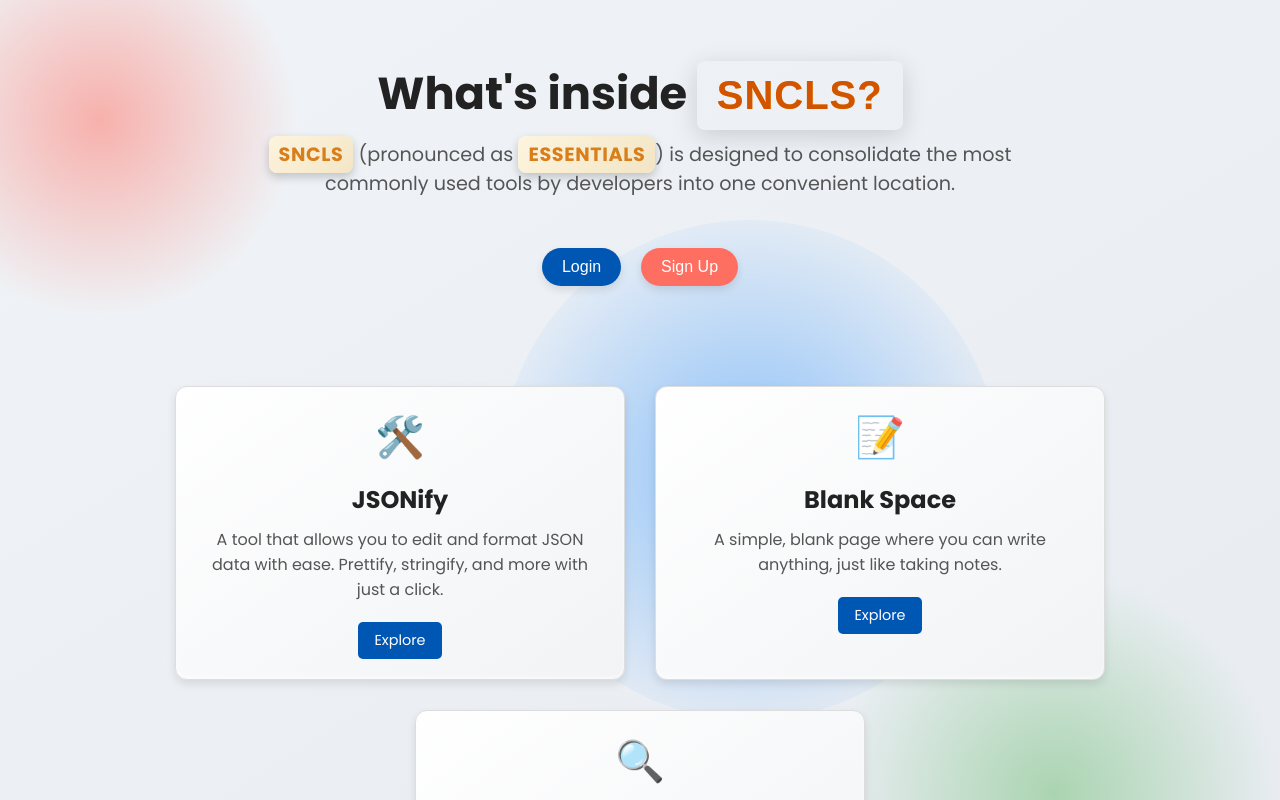
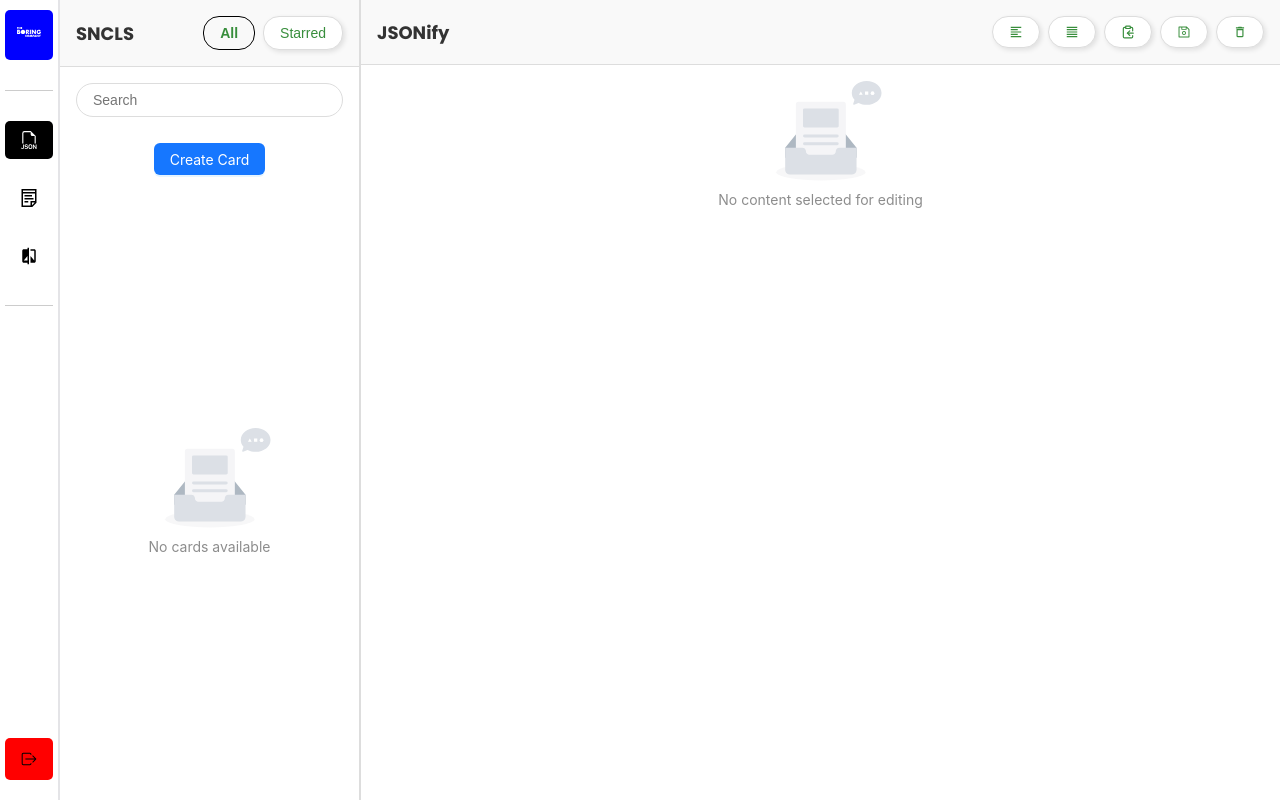
Before and after one commit to saikiran0925/sncls-v2, a React (Vite) app: page /jsonify in a window 1280 px wide. Before the commit this address led to /. Shown: the top 800 px of the page. Built offline with nearby package versions, Linux system fonts and the light colour scheme.

Commit message:
Implement localmode

```diff
--- a/src/components/CardSideBar.jsx
+++ b/src/components/CardSideBar.jsx
@@ -1,9 +1,10 @@
 import "../css/CardSideBar.css";
 import React, { useState, useEffect } from "react";
 import { useLocation } from "react-router-dom";
+import { Empty, Button } from "antd";
 import { timeAgo } from "../utilities/utils";
 
-const CardSideBar = ({ cardsData, onCardSelect }) => {
+const CardSideBar = ({ cardsData, onCardSelect, onCreateCard }) => {
   const [activeCardIndex, setActiveCardIndex] = useState(null);
   const location = useLocation();
   const path = location.pathname.slice(1);
@@ -25,8 +26,15 @@ const CardSideBar = ({ cardsData, onCardSelect }) => {
         </div>
       </div>
       <input className="search-bar" type="text" placeholder="Search" />
+      {/* Create Button */}
+      <div style={{ padding: "10px", textAlign: "center" }}>
+        <Button type="primary" onClick={onCreateCard}>
+          Create Card
+        </Button>
+      </div>
       <div className="card-list">
-        {cardsData.map((card, index) => (
+        {cardsData && cardsData.length > 0 ? (
+          cardsData.map((card, index) => (
             <div
               key={index}
               className={`card ${activeCardIndex === index ? "active-card" : ""}`}
@@ -44,7 +52,19 @@ const CardSideBar = ({ cardsData, onCardSelect }) => {
               <h4 className="card-subtitle">{card.title}</h4>
               {path !== "diff-editor" && <p className="card-content">{card.content.data}</p>}
             </div>
-        ))}
+          ))
+        ) : (
+          <div
+            style={{
+              display: "flex",
+              justifyContent: "center",
+              alignItems: "center",
+              height: "100%",
+            }}
+          >
+            <Empty description="No cards available" />
+          </div>
+        )}
       </div>
     </div>
   );
--- a/src/components/EditorComponent.jsx
+++ b/src/components/EditorComponent.jsx
@@ -1,20 +1,19 @@
-import React, { useContext, useState } from "react";
+import React, { useContext, useState, useEffect } from "react";
 import AppEditorComponent from "./AppEditorComponent";
 import AppDiffEditorComponent from "./AppDiffEditorComponent";
 import { useLocation } from "react-router-dom";
-import { MdFormatAlignLeft, MdCode, MdFormatAlignJustify } from "react-icons/md";
+import { MdFormatAlignLeft, MdCode, MdFormatAlignJustify, MdDeleteOutline } from "react-icons/md";
 import { LuClipboardCopy } from "react-icons/lu";
 import { AiOutlineSave } from "react-icons/ai";
 import "../css/EditorComponent.css";
-import { Tooltip } from "antd";
+import { Tooltip, Empty } from "antd";
 import { showNotification, generateISO8601 } from "../utilities/utils";
 import axiosInstance from "../services/axiosInstance";
 import AuthContext from "../services/contexts/AuthContext";
 
-const EditorComponent = ({ selectedCardContent, onContentChange }) => {
-
+const EditorComponent = ({ selectedCardContent, onContentChange, onDeleteCard }) => {
   const [currentEditorValue, setCurrentEditorValue] = useState(null);
-  const { updateCardContent } = useContext(AuthContext);
+  const { updateCardContent, isLocalMode } = useContext(AuthContext);
 
   const routeToConfig = {
     jsonify: {
@@ -23,24 +22,17 @@ const EditorComponent = ({ selectedCardContent, onContentChange }) => {
       buttons: [
         { name: "Prettify", icon: <MdFormatAlignLeft /> },
         { name: "Stringify", icon: <MdFormatAlignJustify /> },
-        {
-          name: "Copy", icon: <LuClipboardCopy />
-        },
-        {
-          name: "Save", icon: <AiOutlineSave />
-        },
+        { name: "Copy", icon: <LuClipboardCopy /> },
+        { name: "Save", icon: <AiOutlineSave /> },
+        { name: "Close Tab", icon: <MdDeleteOutline /> },
       ],
     },
     "blank-space": {
       title: "Blank Space",
       language: "",
       buttons: [
-        {
-          name: "Copy", icon: <LuClipboardCopy />
-        },
-        {
-          name: "Save", icon: <AiOutlineSave />
-        },
+        { name: "Copy", icon: <LuClipboardCopy /> },
+        { name: "Save", icon: <AiOutlineSave /> },
       ],
     },
     "diff-editor": {
@@ -62,115 +54,184 @@ const EditorComponent = ({ selectedCardContent, onContentChange }) => {
     buttons: [],
   };
 
-  const handlePrettify = () => {
-    try {
-      const editorValue = (currentEditorValue) ? (currentEditorValue) : selectedCardContent?.content?.data;
-      const parsedJson = JSON.parse(editorValue);
+  const fetchUpdatedCardContent = () => {
+    const cardDataString = localStorage.getItem("cards");
+    const cardData = cardDataString ? JSON.parse(cardDataString) : {};
 
-      const prettifiedJson = JSON.stringify(parsedJson, null, 2);
-
-      const updatedContent = {
-        ...selectedCardContent,
-        content: {
-          ...selectedCardContent.content,
-          data: prettifiedJson,
-        },
-      };
-
-      onContentChange(updatedContent);
-    } catch (error) {
-      showNotification("error", "Invalid JSON", "Please check the content for valid JSON format.");
-    }
-  };
-
-  const handleStringify = () => {
-    const content = (currentEditorValue) ? (currentEditorValue) : selectedCardContent?.content?.data;
-
-    try {
-      if (typeof content === "string") {
-        const parsedContent = JSON.parse(content);
-        const stringifiedContent = JSON.stringify(parsedContent);
-
-        const updatedContent = {
-          ...selectedCardContent,
-          content: {
-            ...selectedCardContent.content,
-            data: stringifiedContent,
-          },
-        };
-
-        onContentChange(updatedContent);
-      } else {
-        const stringifiedContent = JSON.stringify(content);
-        onContentChange(stringifiedContent);
+    if (selectedCardContent?.id && cardData[selectedCardContent?.type]) {
+      const updatedCard = cardData[selectedCardContent.type].find(
+        (card) => card.id === selectedCardContent.id
+      );
+      if (updatedCard) {
+        onContentChange(updatedCard);
       }
-    } catch (error) {
-      showNotification("error", "Error during stringification")
-      return content;
-    }
-  };
-
-  const handleCopyToClipboard = () => {
-    try {
-      const contentToCopy = selectedCardContent?.content?.data || "";
-      navigator.clipboard.writeText(contentToCopy).then(() => {
-        showNotification("success", "Copied to Clipboard", "The content has been successfully copied.");
-      });
-    } catch (error) {
-      showNotification("error", "Copy Failed", "Failed to copy content. Please try again.");
     }
   };
 
   const handleSave = async () => {
-
-    const content = (currentEditorValue) ? (currentEditorValue) : selectedCardContent?.content?.data;
-    const updatedAt = generateISO8601();
-
-    const authToken = localStorage.getItem("authToken");
-    if (!authToken) {
-      showNotification("error", "Auth token not found");
+    if (!selectedCardContent) {
+      showNotification("error", "No card selected", "Cannot save an unselected card.");
       return;
     }
+
+    const content = currentEditorValue || selectedCardContent?.content?.data; // Use editor value or fallback to existing content
+    const updatedAt = generateISO8601();
 
     const updatedContent = {
       ...selectedCardContent,
       metadata: {
         ...selectedCardContent.metadata,
-        updatedAt: updatedAt,
+        updatedAt, // Update timestamp
       },
       content: {
         ...selectedCardContent.content,
-        data: content,
+        data: content, // Update content
       },
     };
 
-    const id = updatedContent.id;
+    // Notify the parent component of the content change
+    if (onContentChange) {
+      onContentChange(updatedContent);
+    }
+
+    // Local mode: save to localStorage
+    if (isLocalMode) {
+      try {
+        const cardDataString = localStorage.getItem("cardData");
+        let cardData = cardDataString ? JSON.parse(cardDataString) : {};
+
+        if (cardData[selectedCardContent?.type]) {
+          const cardIndex = cardData[selectedCardContent?.type].findIndex(
+            (card) => card.cardId === selectedCardContent?.cardId
+          );
+
+          if (cardIndex !== -1) {
+            cardData[selectedCardContent?.type][cardIndex] = updatedContent; // Update existing card
+          } else {
+            cardData[selectedCardContent?.type].push(updatedContent); // Add new card
+          }
+        } else {
+          cardData[selectedCardContent?.type] = [updatedContent]; // Create a new type category
+        }
+
+        localStorage.setItem("cardData", JSON.stringify(cardData)); // Save back to localStorage
+
+        showNotification("success", "Saved Locally", "Changes have been saved successfully.");
+      } catch (error) {
+        showNotification("error", "Save Failed", "An error occurred while saving locally.");
+        console.error("Local Save Error:", error);
+      }
+
+      return;
+    }
+
+    // Server mode: save to API
+    const authToken = localStorage.getItem("authToken");
+    if (!authToken) {
+      showNotification("error", "Authorization Error", "Auth token not found. Please log in again.");
+      return;
+    }
+
     try {
+      const id = updatedContent.id;
       const response = await axiosInstance.put(
         `/api/dynamic/card/${id}`,
         updatedContent,
         {
-          headers: { Authorization: `Bearer ${authToken}` }
+          headers: { Authorization: `Bearer ${authToken}` },
         }
       );
 
       if (response.status === 200) {
-        console.log('Content successfully updated:', response.data);
-        showNotification("success", "Saved success");
-        updateCardContent(selectedCardContent?.type, id, updatedContent);
+        showNotification("success", "Saved to Server", "Changes have been saved successfully.");
+        updateCardContent(selectedCardContent?.type, id, updatedContent); // Notify context
       }
     } catch (error) {
-      showNotification("error", "Error updating content")
-      console.error('Error updating content:', error);
+      showNotification("error", "Save Failed", "An error occurred while saving to the server.");
+      console.error("Server Save Error:", error);
     }
   };
 
+  const handleDelete = () => {
+    if (!selectedCardContent) {
+      showNotification("error", "No card selected", "Cannot delete an unselected card.");
+      return;
+    }
+
+    // Retrieve card data from localStorage
+    const cardDataString = localStorage.getItem("cardData");
+    let cardData = cardDataString ? JSON.parse(cardDataString) : {};
+
+    // Check if the card type exists in the stored data
+    if (cardData[selectedCardContent?.type]) {
+      const updatedCards = cardData[selectedCardContent?.type].filter(
+        (card) => card.cardId !== selectedCardContent?.cardId
+      );
+
+      // Update the localStorage with the filtered cards
+      cardData[selectedCardContent?.type] = updatedCards;
+
+      // If no cards remain for this type, remove the type key
+      if (updatedCards.length === 0) {
+        delete cardData[selectedCardContent?.type];
+      }
+
+      // Save the updated data back to localStorage
+      localStorage.setItem("cardData", JSON.stringify(cardData));
+
+      // Notify the user about successful deletion
+      showNotification("success", "Deleted", "Card deleted successfully.");
+
+      // Optionally, navigate to the next card or clear the editor
+      if (updatedCards.length > 0) {
+        onContentChange(updatedCards[0]); // Set the next card as the current card
+      } else {
+        onContentChange(null); // No cards left, clear the editor
+      }
+    } else {
+      showNotification("error", "Deletion Failed", "Card type not found in storage.");
+    }
+  };
+
+  const handlePrettify = () => {
+    try {
+      const editorValue = currentEditorValue || selectedCardContent?.content?.data;
+      const prettifiedJson = JSON.stringify(JSON.parse(editorValue), null, 2);
+
+      onContentChange({
+        ...selectedCardContent,
+        content: { ...selectedCardContent.content, data: prettifiedJson },
+      });
+    } catch {
+      showNotification("error", "Invalid JSON format");
+    }
+  };
+
+  const handleStringify = () => {
+    try {
+      const content = currentEditorValue || selectedCardContent?.content?.data;
+      const stringifiedContent = JSON.stringify(JSON.parse(content));
+
+      onContentChange({
+        ...selectedCardContent,
+        content: { ...selectedCardContent.content, data: stringifiedContent },
+      });
+    } catch {
+      showNotification("error", "Error during stringification");
+    }
+  };
+
+  useEffect(() => {
+    fetchUpdatedCardContent();
+  }, [selectedCardContent?.id, selectedCardContent?.type]);
+
   const renderEditor = () => {
+    if (!selectedCardContent) {
+      return <Empty description="No content selected for editing" />;
+    }
+
     if (path === "diff-editor") {
-      console.log("Content: ", selectedCardContent);
-      console.log("left: ", selectedCardContent);
-      const left = selectedCardContent?.content?.data?.left || "";
-      const right = selectedCardContent?.content?.data?.right || "";
+      const { left = "", right = "" } = selectedCardContent?.content?.data || {};
       return (
         <AppDiffEditorComponent
           editorState={{ originalEditorContent: left, modifiedEditorContent: right }}
@@ -201,23 +262,24 @@ const EditorComponent = ({ selectedCardContent, onContentChange }) => {
                 className="tab"
                 onClick={() => {
                   switch (button.name) {
+                    case "Prettify":
+                      handlePrettify();
+                      break;
                     case "Stringify":
                       handleStringify();
                       break;
-                    case "Prettify":
-                      handlePrettify();
-                      break;
                     case "Copy":
-                      handleCopyToClipboard();
+                      navigator.clipboard.writeText(selectedCardContent?.content?.data || "");
+                      showNotification("success", "Copied to clipboard");
                       break;
                     case "Save":
                       handleSave();
                       break;
-                    case "Clear":
-                      onContentChange("");
+                    case "Close Tab":
+                      handleDelete();
                       break;
                     default:
-                      console.log(`No handler for button: ${button.name}`);
+                      break;
                   }
                 }}
               >
--- a/src/services/EditorRouter.jsx
+++ b/src/services/EditorRouter.jsx
@@ -6,36 +6,83 @@ import EditorComponent from "../components/EditorComponent";
 import "../App.css";
 
 const EditorRouter = () => {
-  const { cardData } = useContext(AuthContext);
-
-  const [selectedCardContent, setSelectedCardContent] = useState("");
-
-  const jsonObject = JSON.parse(cardData);
+  const { cardData, createNewCard, updateCardContent, isLocalMode } = useContext(AuthContext);
+  const [selectedCardContent, setSelectedCardContent] = useState(null);
+  const [cardsForSelectedPath, setCardsForSelectedPath] = useState([]);
 
   const location = useLocation();
   const path = location.pathname.slice(1);
 
-  const cardsForSelectedPath = jsonObject[path] || [];
+  useEffect(() => {
+    let jsonObject = {};
+    try {
+      jsonObject = cardData ? JSON.parse(cardData) : {};
+    } catch (error) {
+      console.error("Invalid cardData JSON:", error);
+      jsonObject = {};
+    }
 
-  useEffect(() => {
-    if (cardsForSelectedPath.length > 0) {
-      const initialCard = cardsForSelectedPath[0];
-      setSelectedCardContent(initialCard || "");
+    const cards = jsonObject[path] || [];
+    setCardsForSelectedPath(cards);
+
+    if (cards.length > 0) {
+      setSelectedCardContent(cards[0]); // Default to the first card
     } else {
-      setSelectedCardContent("");
+      setSelectedCardContent(null); // Clear selection if no cards exist
     }
-  }, [cardData, location]);
+  }, [cardData, path]);
+
+  const handleCreateCard = () => {
+    const newCard = createNewCard(path, "New content for the new card.");
+    setCardsForSelectedPath((prev) => [...prev, newCard]);
+    setSelectedCardContent(newCard);
+  };
+
+  const handleContentChange = (updatedCard) => {
+    if (!updatedCard) return;
+
+    // Update the specific card in the local state
+    setCardsForSelectedPath((prevCards) =>
+      prevCards.map((card) => (card.cardId === updatedCard.cardId ? updatedCard : card))
+    );
+
+    setSelectedCardContent(updatedCard);
+
+    // Update the content in the central card data (context)
+    updateCardContent(path, updatedCard.cardId, updatedCard);
+  };
+
+  const handleDeleteCard = () => {
+    if (!selectedCardContent) return;
+
+    const updatedCards = cardsForSelectedPath.filter(
+      (card) => card.id !== selectedCardContent.id
+    );
+
+    setCardsForSelectedPath(updatedCards);
+
+    // Select the next card, or clear selection if none remain
+    setSelectedCardContent(updatedCards.length > 0 ? updatedCards[0] : null);
+
+    // Update central card data in context
+    const jsonObject = JSON.parse(cardData || "{}");
+    jsonObject[path] = updatedCards;
+    localStorage.setItem("cardData", JSON.stringify(jsonObject));
+  };
 
   return (
     <div style={{ display: "flex", flex: 1 }}>
       <CardSideBar
         cardsData={cardsForSelectedPath}
         onCardSelect={(card) => setSelectedCardContent(card)}
+        onCreateCard={handleCreateCard}
+        isLocalMode={isLocalMode}
       />
 
       <EditorComponent
         selectedCardContent={selectedCardContent}
-        onContentChange={(newContent) => setSelectedCardContent(newContent)}
+        onContentChange={handleContentChange}
+        onDeleteCard={handleDeleteCard} // Pass delete handler to EditorComponent
       />
     </div>
   );
--- a/src/services/PrivateRoute.jsx
+++ b/src/services/PrivateRoute.jsx
@@ -5,6 +5,7 @@ import { useAuth } from "./contexts/AuthContext";
 const PrivateRoute = () => {
   const { token } = useAuth();
 
+  return <Outlet />;
   return token ? <Outlet /> : <Navigate to="/" />;
 };
 
--- a/src/services/contexts/AuthContext.jsx
+++ b/src/services/contexts/AuthContext.jsx
@@ -4,17 +4,18 @@ import axiosInstance from "../axiosInstance";
 const AuthContext = createContext();
 
 export const AuthProvider = ({ children }) => {
-
+  // Retrieve data from localStorage (if any)
   const storedToken = localStorage.getItem("authToken");
   const storedExpiry = localStorage.getItem("tokenExpiry");
   const storedUser = localStorage.getItem("user");
-  const storedCardData = localStorage.getItem("cards");
+  const storedCardData = localStorage.getItem("cardData");
 
   const [token, setToken] = useState(storedToken || null);
   const [expiry, setExpiry] = useState(storedExpiry || null);
   const [user, setUser] = useState(storedUser ? JSON.parse(storedUser) : null);
   const [cardData, setCardData] = useState(storedCardData || null);
   const [loading, setLoading] = useState(false);
+  const [isLocalMode, setIsLocalMode] = useState(!storedToken); // Local mode if no token is found
 
   const login = (authToken, expiresIn, user) => {
     localStorage.setItem("authToken", authToken);
@@ -23,6 +24,7 @@ export const AuthProvider = ({ children }) => {
     setToken(authToken);
     setExpiry(Date.now() + expiresIn);
     setUser(user);
+    setIsLocalMode(false); // Switch to logged-in mode
 
     fetchData(authToken);
   };
@@ -60,7 +62,7 @@ export const AuthProvider = ({ children }) => {
       const organizedData = organizeDataByType(formattedData);
 
       setCardData(JSON.stringify(organizedData));
-      localStorage.setItem("cards", JSON.stringify(organizedData));
+      localStorage.setItem("cardData", JSON.stringify(organizedData));
     } catch (error) {
       console.error("Error fetching data", error);
     } finally {
@@ -72,38 +74,30 @@ export const AuthProvider = ({ children }) => {
     localStorage.removeItem("authToken");
     localStorage.removeItem("tokenExpiry");
     localStorage.removeItem("user");
-    localStorage.removeItem("cards");
+    // Do not remove 'cards' to preserve them
     setToken(null);
     setExpiry(null);
-    setUser(null)
+    setUser(null);
     setCardData(null);
+    setIsLocalMode(true); // Switch to local mode
   };
 
-
+  // Update a specific card content
   const updateCardContent = (type, id, newContent) => {
     if (!newContent?.content?.data) {
       console.log("No content data provided, exiting...");
       return;
     }
-    const cardContentString = cardData;
-    let cardContent;
-    try {
-      cardContent = JSON.parse(cardContentString);
-    } catch (error) {
-      console.error("Failed to parse cardContent JSON:", error);
-      return;
-    }
+
+    let cardContent = JSON.parse(localStorage.getItem("cardData")) || {};
 
     if (cardContent[type]) {
-      const cardIndex = cardContent[type].findIndex(card => card.id === id);
+      const cardIndex = cardContent[type].findIndex(card => card.cardId === id);
 
       if (cardIndex !== -1) {
-
         cardContent[type][cardIndex] = newContent;
-
+        localStorage.setItem("cardData", JSON.stringify(cardContent));
         setCardData(JSON.stringify(cardContent));
-        localStorage.setItem("cards", JSON.stringify(cardContent));
-
       } else {
         console.log(`Card with id ${id} not found in type ${type}`);
         return;
@@ -114,15 +108,58 @@ export const AuthProvider = ({ children }) => {
     }
   };
 
-  // TODO: handle token expiration logic
+  // Create a new card
+  const createNewCard = (type, newCardContent) => {
+    let cardContent = JSON.parse(localStorage.getItem("cardData")) || {};
+
+    if (!cardContent[type]) {
+      cardContent[type] = [];
+    }
+
+    const newCard = {
+      cardId: `Card-${Date.now()}`,
+      type,
+      title: "New Card",
+      content: {
+        data: newCardContent || "New content here",
+      },
+      metadata: {
+        updatedAt: new Date().toISOString(),
+      },
+    };
+
+    cardContent[type].push(newCard);
+    localStorage.setItem("cardData", JSON.stringify(cardContent));
+    setCardData(JSON.stringify(cardContent));
+
+    return newCard;
+  };
+
+  // Handle token expiration or logout based on expiry
   useEffect(() => {
     if (!token || (expiry && Date.now() > expiry)) {
-      logout();
+      localStorage.removeItem("authToken");
+      localStorage.removeItem("tokenExpiry");
+      localStorage.removeItem("user");
+      setToken(null);
+      setExpiry(null);
+      setUser(null);
+      setIsLocalMode(true); // Switch to local mode
     }
   }, [token, expiry]);
 
   return (
-    <AuthContext.Provider value={{ token, login, logout, cardData, updateCardContent }}>
+    <AuthContext.Provider
+      value={{
+        token,
+        login,
+        logout,
+        cardData,
+        updateCardContent,
+        createNewCard,
+        isLocalMode, // Expose local mode status
+      }}
+    >
       {children}
     </AuthContext.Provider>
   );
```
Also changed, not shown: src/css/CardSideBar.css (+7 -0 lines), src/css/EditorComponent.css (+7 -0 lines). Lines whose indentation alone changed are shown as unchanged.
